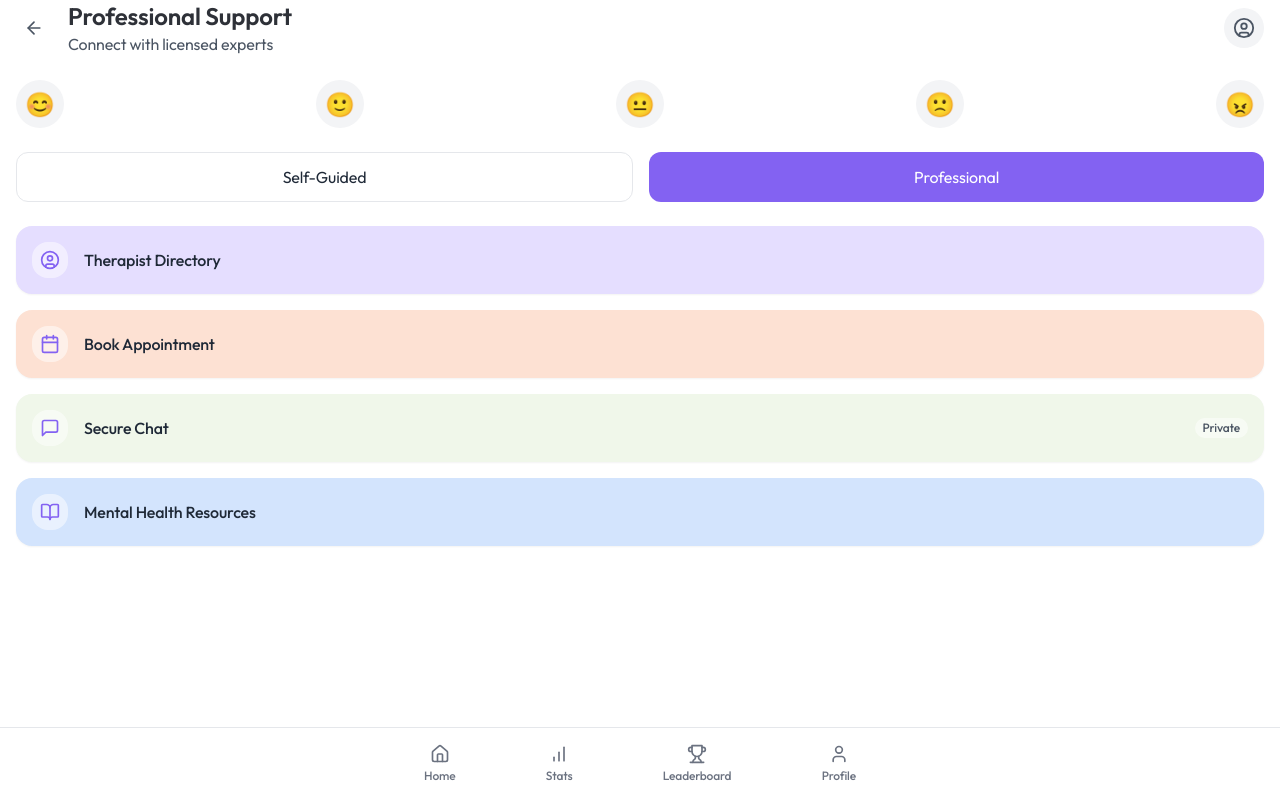
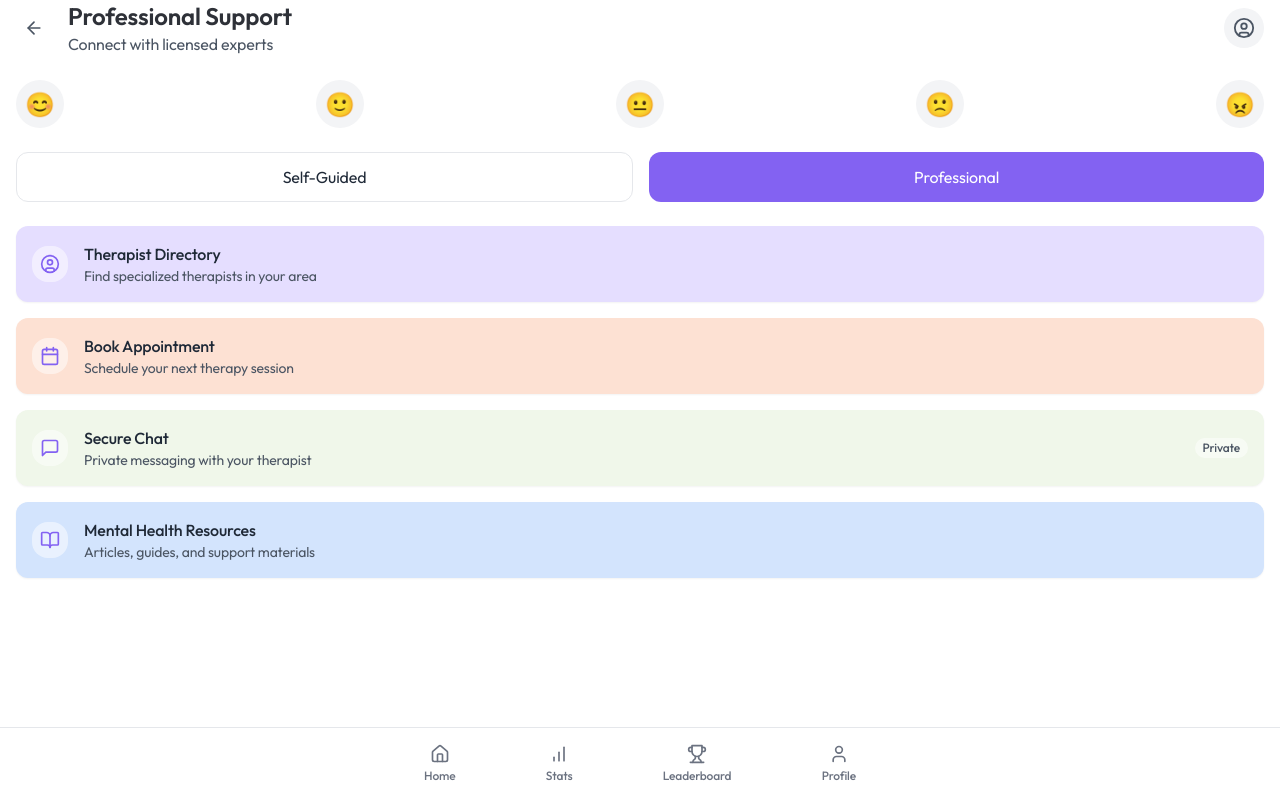
Before and after one commit to citizen10987/detalks, a React (Vite) app: page /professional in a window 1280 px wide. Built offline with nearby package versions, Linux system fonts and the light colour scheme.

Commit message:
Fix type error in Professional page
The WellnessCard component was missing the description prop, causing a type error in the Professional page. This commit adds the description prop to the WellnessCard component's interface.

```diff
--- a/src/components/WellnessCard.tsx
+++ b/src/components/WellnessCard.tsx
@@ -7,6 +7,7 @@ import { useNavigate } from 'react-router-dom';
 interface WellnessCardProps {
   icon: LucideIcon;
   title: string;
+  description?: string;  // Added description prop as optional
   backgroundColor?: string;
   badge?: string;
   onClick?: () => void;
@@ -17,6 +18,7 @@ interface WellnessCardProps {
 const WellnessCard: React.FC<WellnessCardProps> = ({
   icon: Icon,
   title,
+  description,
   backgroundColor = 'bg-mood-purple dark:bg-indigo-900',
   badge,
   onClick,
@@ -36,7 +38,7 @@ const WellnessCard: React.FC<WellnessCardProps> = ({
   return (
     <div
       className={cn(
-        "relative wellness-card cursor-pointer shadow-sm hover:shadow-md transition-all duration-300 transform hover:scale-[1.02]",
+        "relative wellness-card cursor-pointer shadow-sm hover:shadow-md transition-all duration-300 transform hover:scale-[1.02] p-4 rounded-xl",
         backgroundColor,
         className
       )}
@@ -46,7 +48,12 @@ const WellnessCard: React.FC<WellnessCardProps> = ({
         <div className="mr-4 text-icon-purple dark:text-purple-400 bg-white/50 dark:bg-white/10 p-2 rounded-lg transition-colors duration-300">
           <Icon size={20} />
         </div>
-        <span className="font-medium text-gray-800 dark:text-gray-100 transition-colors duration-300">{title}</span>
+        <div className="flex flex-col">
+          <span className="font-medium text-gray-800 dark:text-gray-100 transition-colors duration-300">{title}</span>
+          {description && (
+            <span className="text-sm text-gray-600 dark:text-gray-300 transition-colors duration-300">{description}</span>
+          )}
+        </div>
       </div>
 
       {badge && (
```
